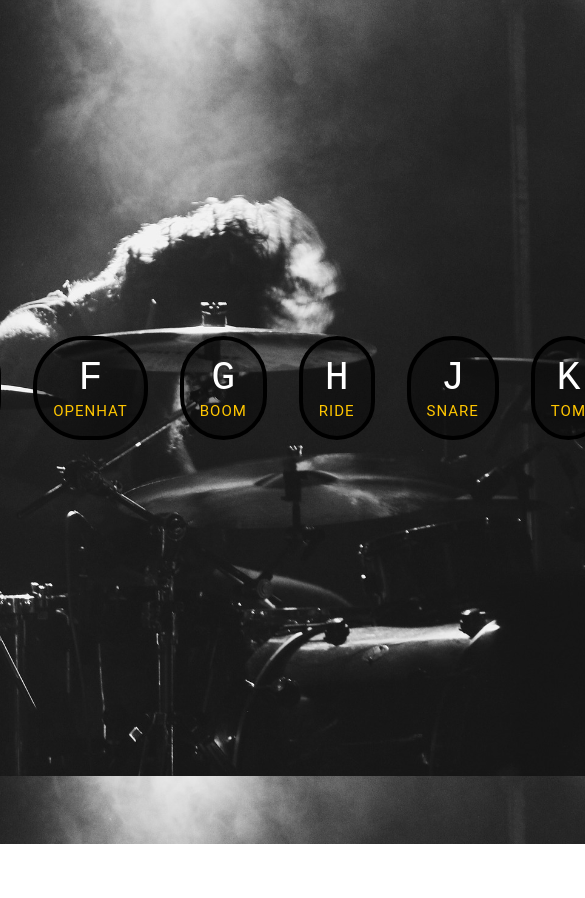
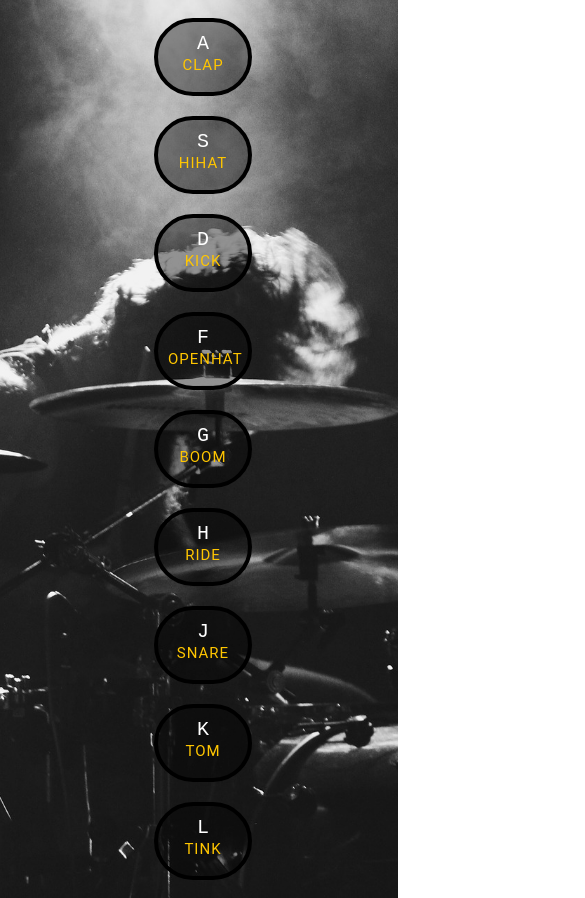
Before and after one commit to PhoeniXAbhisheK/JS30, a plain HTML site: page Day1-DrumKit/index.html in a window 390 px wide. Shown: the top 898 px of the page, 585 px wide, since content can reach past the window. Before the commit the page ends 844 px from the top, so only its background shows below. Drawn offline with Linux system fonts and the light colour scheme.

Commit message:
Mobile Optimization
meta viewport tag added for scalability on mobile devices

```diff
--- a/Day1-DrumKit/index.html
+++ b/Day1-DrumKit/index.html
@@ -2,8 +2,9 @@
 <html>
 
 <head>
-    <meta charset="utf-8">
-    <meta http-equiv="X-UA-Compatible" content="IE=edge">
+    <meta charset="utf-8" http-equiv="Content-Type" />
+    <meta http-equiv="X-UA-Compatible" content="IE=edge,chrome=1">
+    <meta name="viewport" content="width=device-width, initial-scale=1.0, user-scalable=no" />
     <title>Drum Kit</title>
 
 </head>
--- a/Day1-DrumKit/style.css
+++ b/Day1-DrumKit/style.css
@@ -50,9 +50,18 @@ kbd{
 	        transform: scale(1.1) translateY(-10px);
 	        border-color: #ffc600;
 	        bottom: 10px;
-	        -
-
-
-
-
 }
+@media screen and (max-width: 450px) {
+	.keys{
+		display: grid;
+	}
+	.key{
+		width: 70px;
+		height: 50px;
+		margin: 10px;
+		padding: 10px;
+	}
+	kbd{
+		font-size: 20px;
+	}
+}
```
Also changed, not shown: Day2-AnalogClock/index.html (+3 -2 lines), Day2-AnalogClock/style.css (+11 -4 lines).
